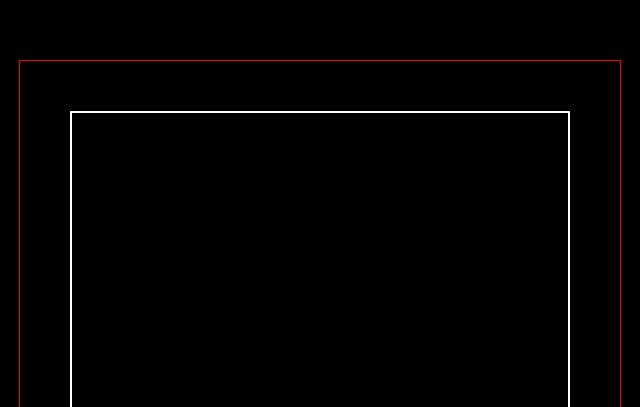
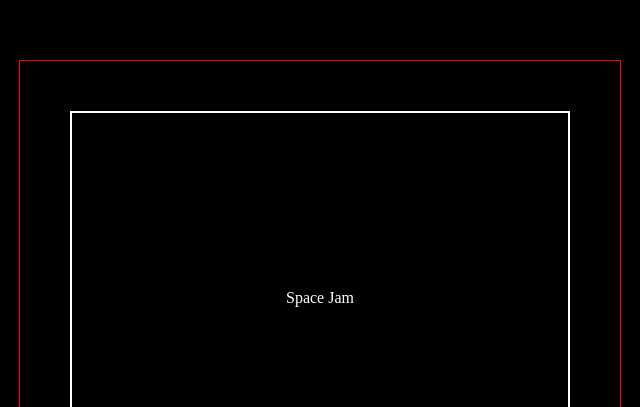
Before and after one commit to yohannesbog/html-201, a plain HTML site: page index.html in a window 1280 px wide. Shown: the part 140-547 px from the top of the page, 320-960 px from the left. Drawn offline with Linux system fonts and the light colour scheme.

Commit message:
add text

```diff
--- a/index.css
+++ b/index.css
@@ -21,3 +21,12 @@
     position: relative;
 
 }
+div > p {
+    position: relative;
+    color: white;
+    text-align: center;
+    padding-top: 160px;
+    padding-left: 50px;
+    padding-right: 50px;
+    padding-bottom: 50px
+}
--- a/index.html
+++ b/index.html
@@ -10,7 +10,7 @@
     <div id="container">
    <div id="space-jam">
        <p>
-
+           Space Jam
        </p>
     </div>
 
```
